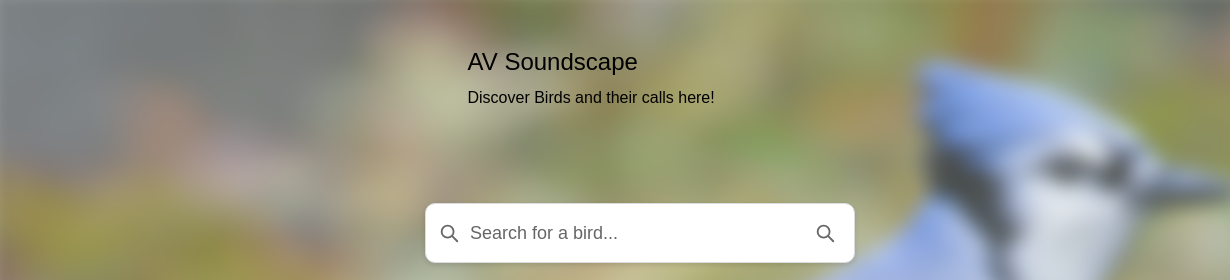
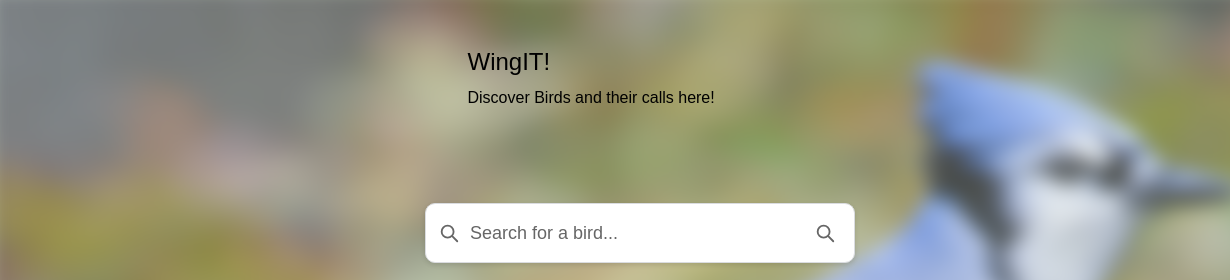
Before and after one commit to BudLou/Open-Science-Research-AV-Soundscape, a plain HTML site: page index.html in a window 1280 px wide. Shown: the top 280 px of the page, 0-1230 px from the left. Drawn offline with Linux system fonts and the light colour scheme.

Commit message:
Change homepage title from 'AV Soundscape' to 'WingIT!'

```diff
--- a/index.html
+++ b/index.html
@@ -20,7 +20,7 @@
 
     <!-- Homepage heading -->
     <header>
-        <h1>AV Soundscape</h1>
+        <h1>WingIT!</h1>
         <p>Discover Birds and their calls here!</p>
     </header>
 
```
